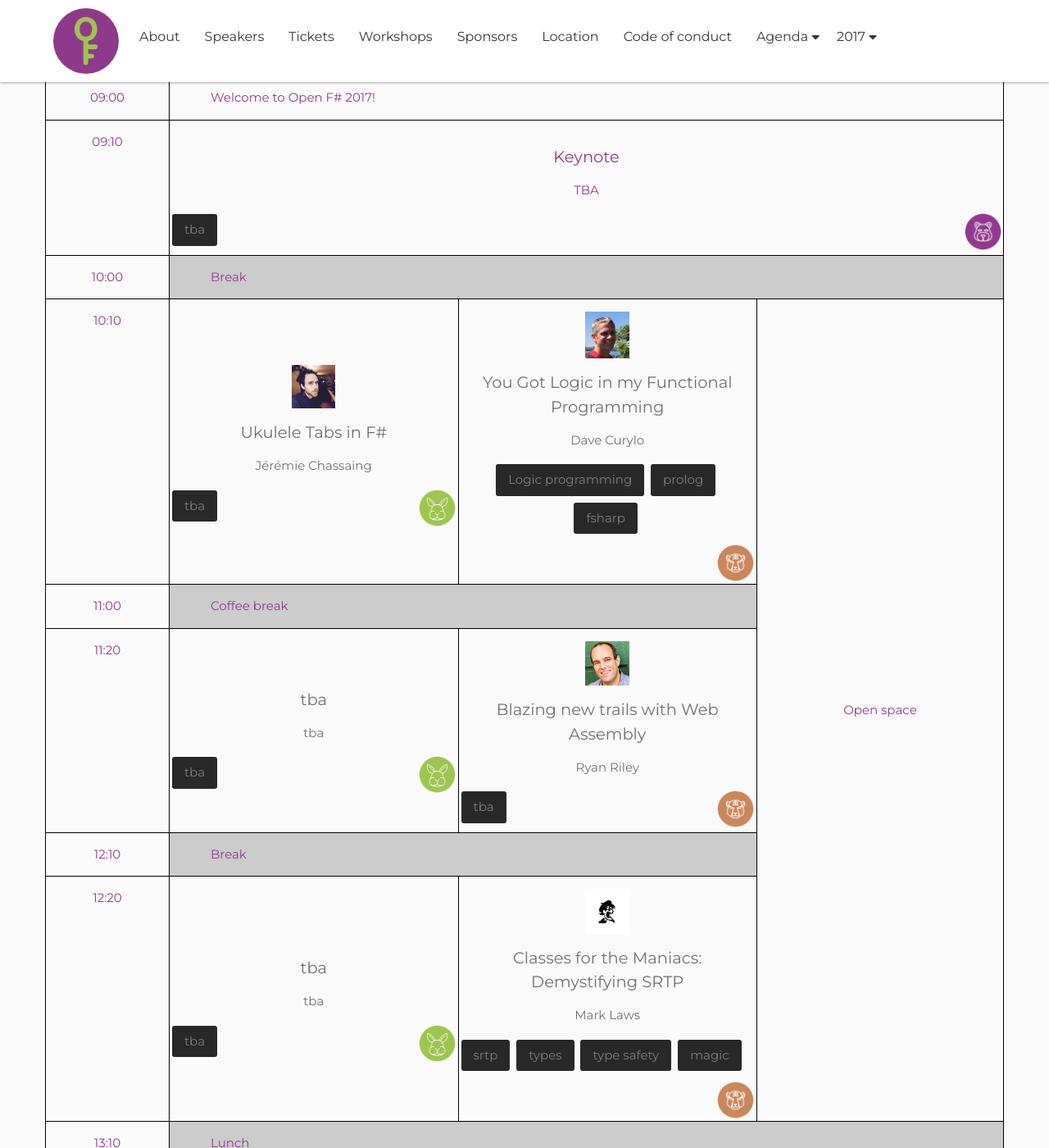
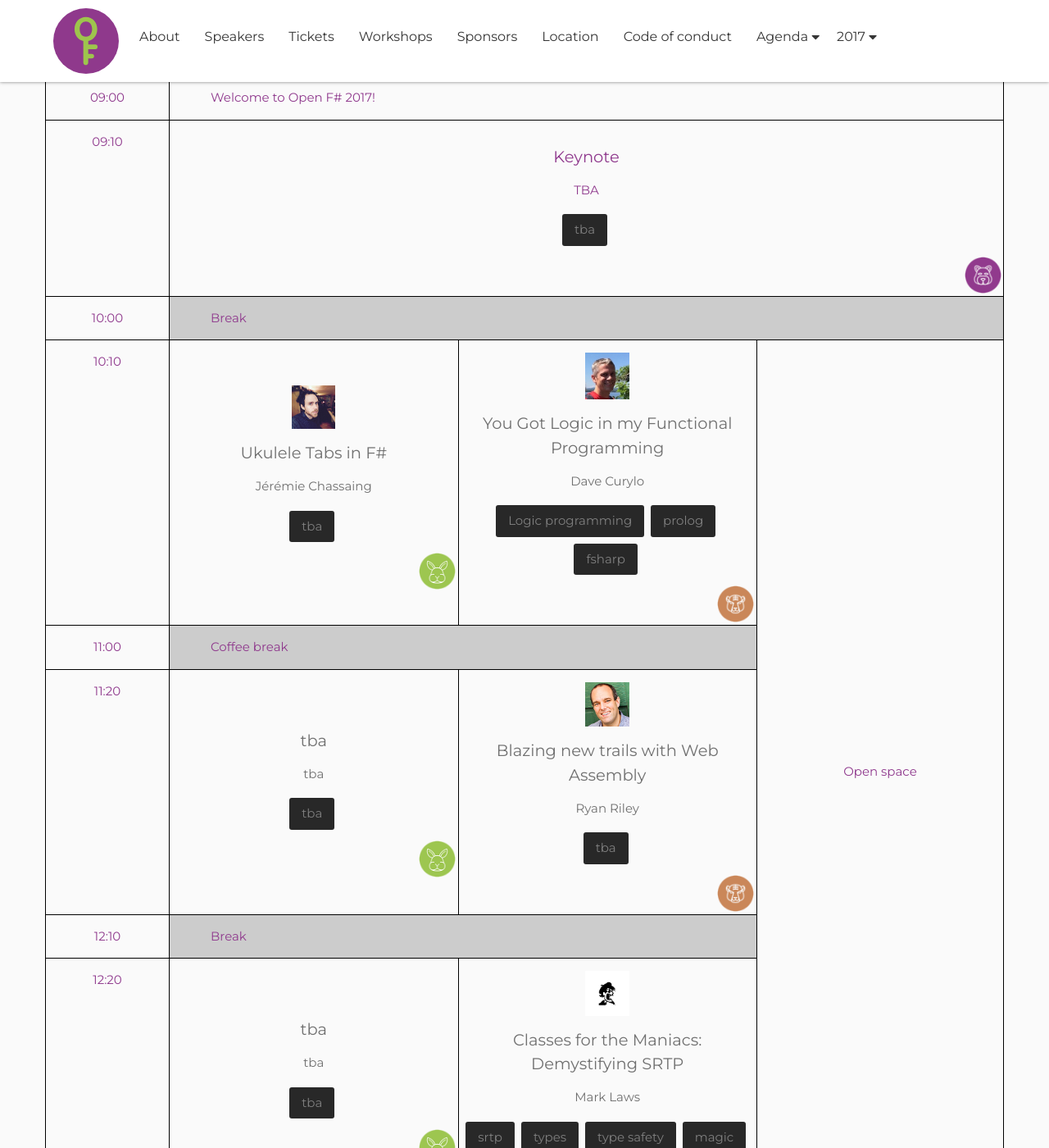
Before and after one commit to open-fsharp/open-fsharp.github.io, a Jekyll site: the page built from agenda/conference.md, in a window 1280 px wide and 1400 px high, scrolled down 574 px. Shown: the whole window at 82% size. Built offline with Jekyll 4.4.1, drawn with Linux system fonts in a browser that asks for light colours; nearby versions of some CDN libraries; comment, search, counter and statistics services are not loaded.

Commit message:
overwrite float on schedule conference for tags

```diff
--- a/public/css/style.css
+++ b/public/css/style.css
@@ -761,6 +761,7 @@
 
 .schedule-speaker-tag .speaker-tag {
 	padding: 0.2em;
+	float: none !important;
 }
 
 .speaker-tag {
```
